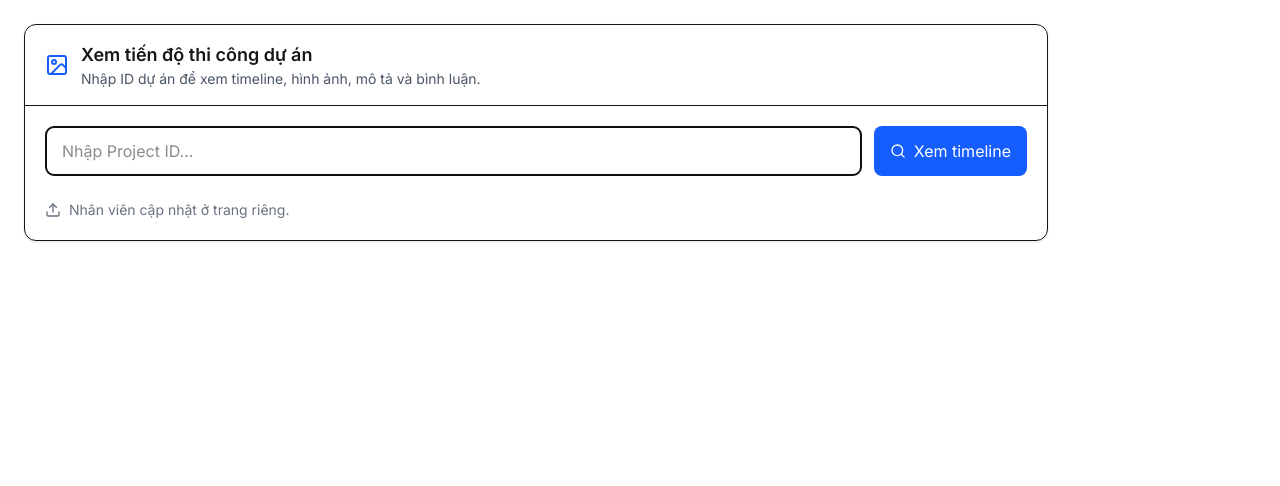
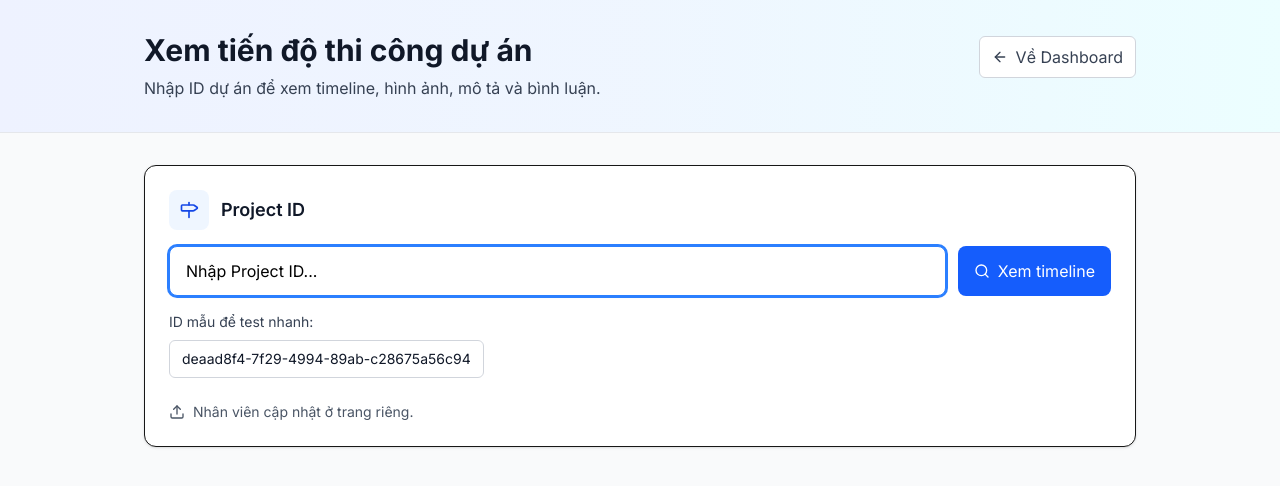
Before and after one commit to Pkmax-bit/Financial-management-Phuc-Dat, a Next.js app in the folder frontend/: page /projects/timeline in a window 1280 px wide. Shown: the top 486 px of the page. Built offline with nearby package versions, Linux system fonts and the light colour scheme.

Commit message:
test nhanh timeline

```diff
--- a/frontend/src/app/projects/timeline/page.tsx
+++ b/frontend/src/app/projects/timeline/page.tsx
@@ -2,16 +2,25 @@
 
 import React, { useEffect, useRef, useState } from 'react'
 import { useRouter } from 'next/navigation'
-import { Image, Search, Upload } from 'lucide-react'
+import { Search, Upload, ArrowLeft, Milestone } from 'lucide-react'
 
 export default function CustomerTimelineLandingPage() {
   const router = useRouter()
   const [projectId, setProjectId] = useState('')
   const [error, setError] = useState<string | null>(null)
   const inputRef = useRef<HTMLInputElement>(null)
+  const [recentIds, setRecentIds] = useState<string[]>([])
 
   useEffect(() => {
     inputRef.current?.focus()
+    try {
+      const saved = JSON.parse(localStorage.getItem('recentProjectIds') || '[]')
+      if (Array.isArray(saved)) {
+        setRecentIds(saved.slice(0, 5))
+      }
+    } catch {
+      // ignore localStorage parse errors
+    }
   }, [])
 
   const handleSubmit = (e: React.FormEvent) => {
@@ -20,40 +29,108 @@ export default function CustomerTimelineLandingPage() {
       setError('Vui lòng nhập ID dự án')
       return
     }
+    try {
+      const id = projectId.trim()
+      const next = [id, ...recentIds.filter(x => x !== id)].slice(0, 5)
+      setRecentIds(next)
+      localStorage.setItem('recentProjectIds', JSON.stringify(next))
+    } catch {
+      // ignore localStorage errors
+    }
     router.push(`/projects/timeline/${projectId.trim()}`)
   }
 
+  const handleQuickOpen = (id: string) => {
+    setProjectId(id)
+    try {
+      const next = [id, ...recentIds.filter(x => x !== id)].slice(0, 5)
+      setRecentIds(next)
+      localStorage.setItem('recentProjectIds', JSON.stringify(next))
+    } catch {
+      // ignore localStorage errors
+    }
+    router.push(`/projects/timeline/${id}`)
+  }
+
   return (
-      <div className="bg-white min-h-screen p-4 md:p-6">
-        <div className="max-w-5xl">
-          <div className="bg-white rounded-xl border shadow-sm">
-            <div className="px-5 py-4 border-b flex items-center gap-3">
-              <Image className="w-6 h-6 text-blue-600" />
+      <div className="min-h-screen bg-gray-50">
+        {/* Hero */}
+        <div className="bg-gradient-to-r from-indigo-50 via-blue-50 to-cyan-50 border-b border-gray-200">
+          <div className="max-w-5xl mx-auto px-4 py-8">
+            <div className="flex items-start justify-between gap-4">
               <div>
-                <h1 className="text-lg font-semibold">Xem tiến độ thi công dự án</h1>
-                <p className="text-sm text-gray-600">Nhập ID dự án để xem timeline, hình ảnh, mô tả và bình luận.</p>
+                <h1 className="text-2xl md:text-3xl font-bold text-gray-900">Xem tiến độ thi công dự án</h1>
+                <p className="text-gray-700 mt-2">Nhập ID dự án để xem timeline, hình ảnh, mô tả và bình luận.</p>
+              </div>
+              <div className="pt-1">
+                <button
+                  className="inline-flex items-center gap-2 px-3 py-2 rounded-md border border-gray-300 text-gray-700 bg-white"
+                  onClick={() => router.push('/dashboard')}
+                >
+                  <ArrowLeft className="w-4 h-4" /> Về Dashboard
+                </button>
               </div>
             </div>
-            <div className="p-5">
+          </div>
+        </div>
+
+        {/* Card */}
+        <div className="max-w-5xl mx-auto px-4 py-8">
+          <div className="bg-white rounded-xl border shadow-sm p-6">
+            <div className="flex items-center gap-3 mb-4">
+              <div className="h-10 w-10 rounded-lg bg-blue-50 text-blue-700 flex items-center justify-center">
+                <Milestone className="w-5 h-5" />
+              </div>
+              <div className="text-lg font-semibold text-gray-900">Project ID</div>
+            </div>
             <form onSubmit={handleSubmit} className="flex flex-col sm:flex-row gap-3">
+              <label htmlFor="projectId" className="sr-only">Project ID</label>
               <input
+                id="projectId"
                 ref={inputRef}
                 value={projectId}
                 onChange={(e) => setProjectId(e.target.value)}
                 placeholder="Nhập Project ID..."
-                  className="flex-1 rounded-lg border px-4 py-3"
+                className={`flex-1 rounded-lg border px-4 py-3 bg-white text-black placeholder-black shadow-sm focus:outline-none focus:ring-2 focus:ring-blue-500 focus:border-blue-500 ${error ? 'border-red-400' : 'border-gray-400'}`}
               />
               <button
                 type="submit"
-                  className="inline-flex items-center justify-center gap-2 bg-blue-600 hover:bg-blue-700 text-white rounded-lg px-4 py-3"
+                className="inline-flex items-center justify-center gap-2 bg-blue-600 text-white rounded-lg px-4 py-3"
               >
                 <Search className="w-4 h-4" /> Xem timeline
               </button>
             </form>
             {error && <div className="mt-3 text-sm text-red-600">{error}</div>}
-              <div className="mt-6 text-sm text-gray-500 flex items-center gap-2">
+            <div className="mt-4">
+              <div className="text-sm text-gray-700 mb-2">ID mẫu để test nhanh:</div>
+              <button
+                type="button"
+                onClick={() => handleQuickOpen('deaad8f4-7f29-4994-89ab-c28675a56c94')}
+                className="px-3 py-2 text-sm rounded-md border border-gray-300 bg-white text-gray-900"
+                title="Nhấp để mở nhanh timeline dự án mẫu"
+              >
+                deaad8f4-7f29-4994-89ab-c28675a56c94
+              </button>
+            </div>
+          {recentIds.length > 0 && (
+            <div className="mt-4">
+              <div className="text-sm text-gray-700 mb-2">ID gần đây:</div>
+              <div className="flex flex-wrap gap-2">
+                {recentIds.map((id) => (
+                  <button
+                    key={id}
+                    type="button"
+                    onClick={() => setProjectId(id)}
+                    className="px-2.5 py-1.5 text-sm rounded-md border border-gray-300 bg-white text-gray-800"
+                  >
+                    {id}
+                  </button>
+                ))}
+              </div>
+            </div>
+          )}
+            <div className="mt-6 text-sm text-gray-600 flex items-center gap-2">
               <Upload className="w-4 h-4" /> Nhân viên cập nhật ở trang riêng.
-              </div>
             </div>
           </div>
         </div>
```
Lines whose indentation alone changed are shown as unchanged.
